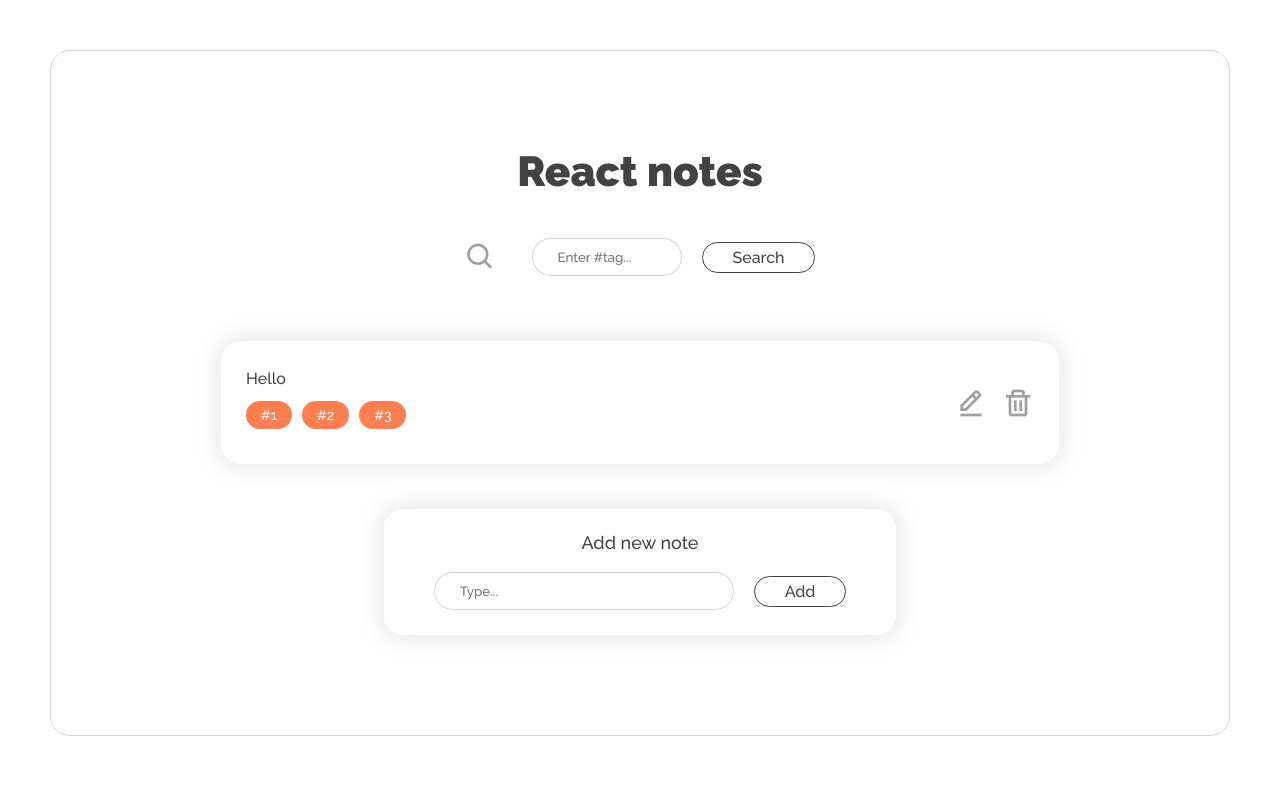
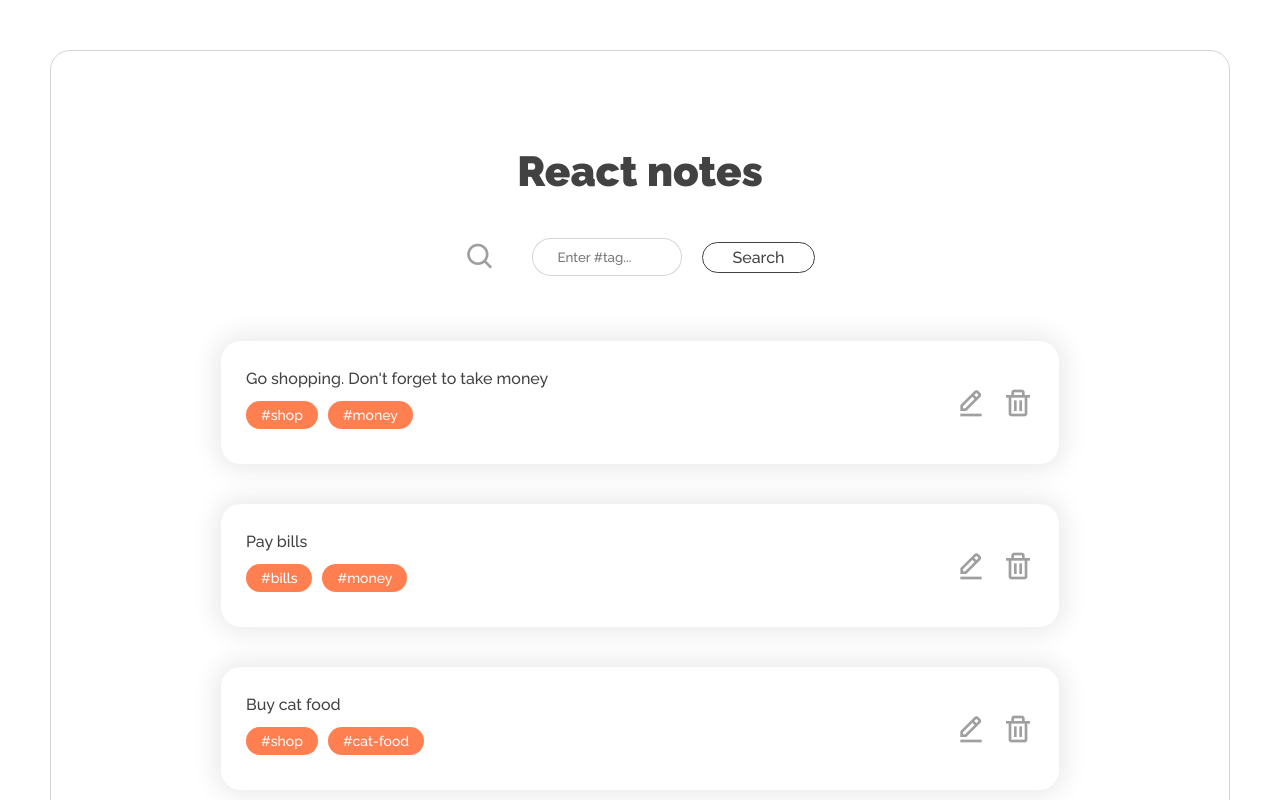
Before and after one commit to Focus-web-dev/react-notes, a React (Create React App) app: page / in a window 1280 px wide. Shown: the top 800 px of the page. Built offline with nearby package versions, Linux system fonts and the light colour scheme.

Commit message:
feat: add errors handle

```diff
--- a/src/App.js
+++ b/src/App.js
@@ -12,10 +12,25 @@ function App() {
   let [notes, setNotes] = useState([
     {
       id: nanoid(),
-      tags: ['#1', '#2', '#3'],
-      text: 'Hello',
+      tags: ['#shop', '#money'],
+      text: "Go shopping. Don't forget to take money",
       hidden: false
-    }
+    },
+
+    {
+      id: nanoid(),
+      tags: ['#bills', '#money'],
+      text: "Pay bills",
+      hidden: false
+    },
+
+    {
+      id: nanoid(),
+      tags: ['#shop', '#cat-food'],
+      text: "Buy cat food",
+      hidden: false
+    },
+
   ]);
 
   function addNewNote(text, id=nanoid()) {
@@ -32,6 +47,8 @@ function App() {
   }
 
   function removeTag (text, id, tag) {
+    removeFilter();
+
     let currentNote = notes.find((el) => el.id === id);
     let currentTagList = currentNote.tags;
     let newTagList = currentTagList.filter((el)=>el!==tag)
@@ -44,7 +61,6 @@ function App() {
     }
 
     setNotes([...notes.filter((el) => el.id !== id), updatedNote]);
-    filter();
   }
 
   function removeNote (id) {
--- a/src/components/AddNewNote.js
+++ b/src/components/AddNewNote.js
@@ -7,8 +7,14 @@ function AddNewNote({ noteText, setNoteText, addNewNote }) {
     }
 
     function handleSave () {
-        addNewNote(noteText);
-        setNoteText("");
+        if (noteText === "") {
+            document.querySelector('.add-note div input').classList.add('error');
+        }
+        else {
+            if (document.querySelector('.add-note div input').classList.contains('error')) document.querySelector('.add-note div input').classList.remove('error')
+            addNewNote(noteText);
+            setNoteText("");
+        }
     }
 
   return (
--- a/src/components/Filter.js
+++ b/src/components/Filter.js
@@ -11,9 +11,16 @@ function Filter({ filter, tags, setTags, removeFilter }) {
   }
 
   function handleSearch (tagInput) {
-    setTags(tagInput);
-    setTagInput("");
-    filter(tagInput);
+    if (tagInput === "") {
+      document.querySelector('.filter-input input').classList.add('error');
+    }
+    else {
+      if (document.querySelector('.filter-input input').classList.contains('error')) document.querySelector('.filter-input input').classList.remove('error');
+
+      setTags(tagInput);
+      setTagInput("");
+      filter(tagInput);
+    }
   }
 
   if (tags !== "") {
--- a/src/styles/main.scss
+++ b/src/styles/main.scss
@@ -1,4 +1,4 @@
-@import 'variables';
+@import 'variables.scss';
 @import 'clean-css';
 
 @import 'app';
@@ -36,3 +36,7 @@ button {
         color: $white;
     }
 }
+
+.error {
+    box-shadow: $boxShadowRed;
+}
--- a/src/styles/variables.scss
+++ b/src/styles/variables.scss
@@ -5,3 +5,4 @@ $blackLowOpacity: rgba(42, 42, 42, 0.2);
 $whiteLowOpacity: rgba(255, 255, 255, 0.2);
 
 $boxShadow: 0px 0px 25px 5px rgba(42,42,42,0.1);
+$boxShadowRed: 0px 0px 25px 5px rgba(253, 0, 0, 0.5);
```
